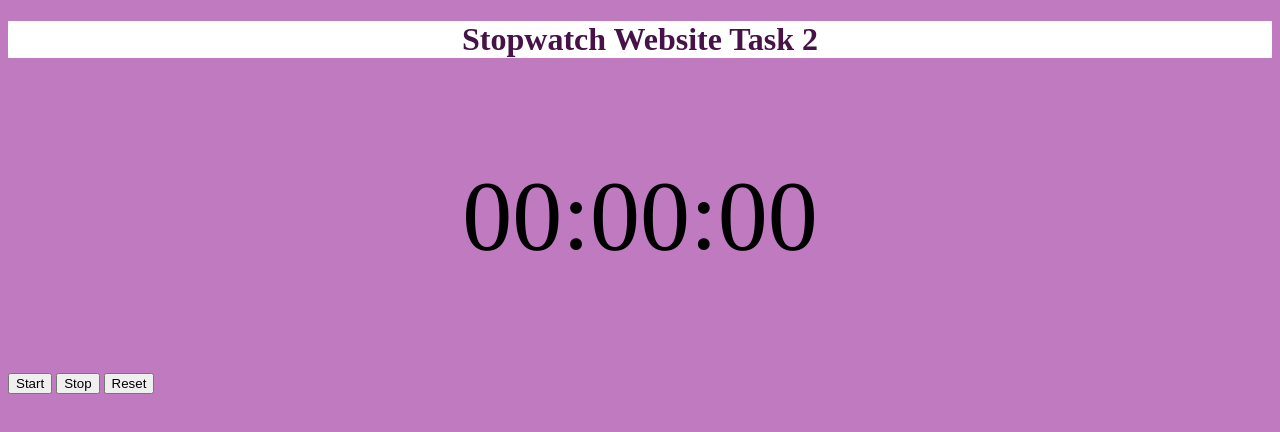
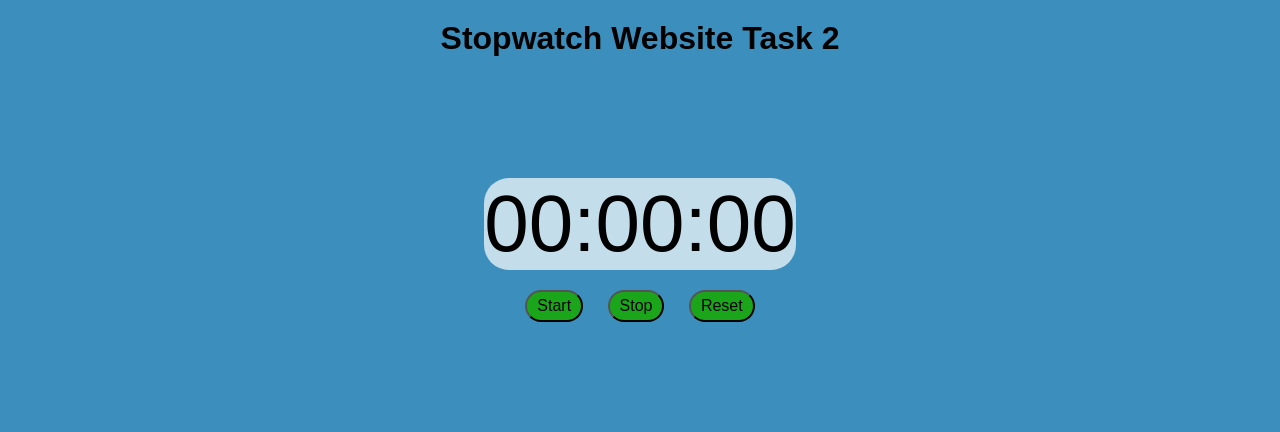
Before and after one commit to ilaxmisingh/PRODIGY-WD-02, a plain HTML site: page index.html in a window 1280 px wide. Drawn offline with Linux system fonts and the light colour scheme.

Commit message:
Update style.css

```diff
--- a/style.css
+++ b/style.css
@@ -1,33 +1,39 @@
-h1{
+body {
+    font-family: 'Arial', sans-serif;
+    display: flex;
+    flex-direction: column;
+    align-items: center;
+    justify-content: flex-start;
+    height: 100vh;
+    margin: 0;
+    background-color: rgb(60, 142, 189);
+}
+
+.center-heading {
     text-align: center;
-    color: rgb(71, 18, 71);
-    background-color: white;
-}
-p{
-    text-align: center;
-    color: rgb(70, 2, 14);
-    text-decoration:underline;
-    padding: 50px;
-}
-body{
-    background-color: rgba(170, 76, 170, 0.74);
-    align-items: center;
-}
-#display {
-    text-align: center;
-    margin: 50px 50px;
-    padding: 50px 50px;
-    font-size: 100px;
-}
-.start{
-    padding: 4mm;
-    border: 2mm;
-    border-radius: 2mm;
-}
-.stop{
-    padding: 10mm;
-    border: 2mm;
-    border-radius: 2mm;
-    margin:100px;
+    margin-top: 20px;
 
 }
+
+.stopwatch-container {
+    text-align: center;
+}
+
+.display {
+    margin:100px 100px;
+
+    font-size: 5em;
+    margin-bottom: 10px;
+    background-color: rgba(255, 255, 255, 0.699);
+    border-radius: 25px;
+}
+
+.controls button {
+ margin:10px;
+    font-size: 1em;
+
+    padding: 5px 10px;
+    cursor: pointer;
+background-color: rgb(27, 165, 27);
+border-radius: 25px;
+}
```
